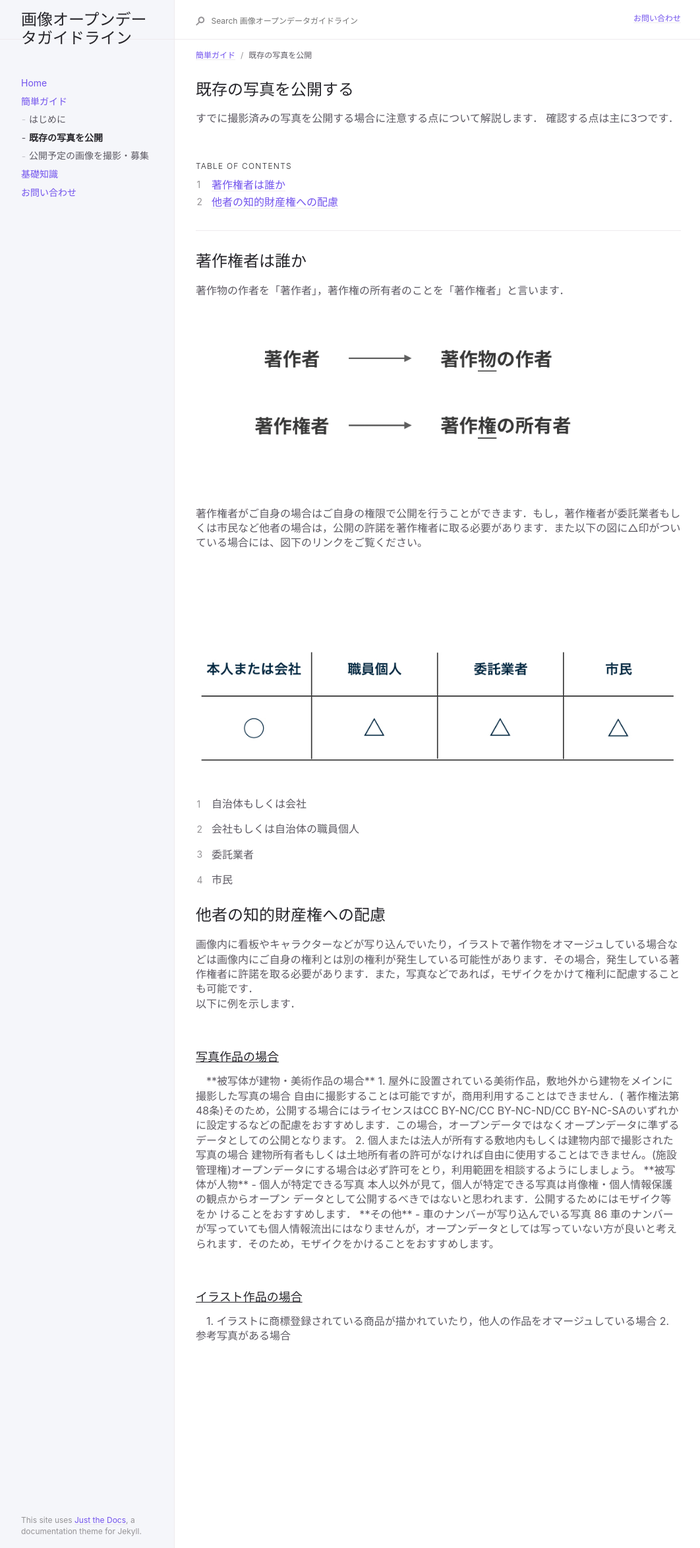
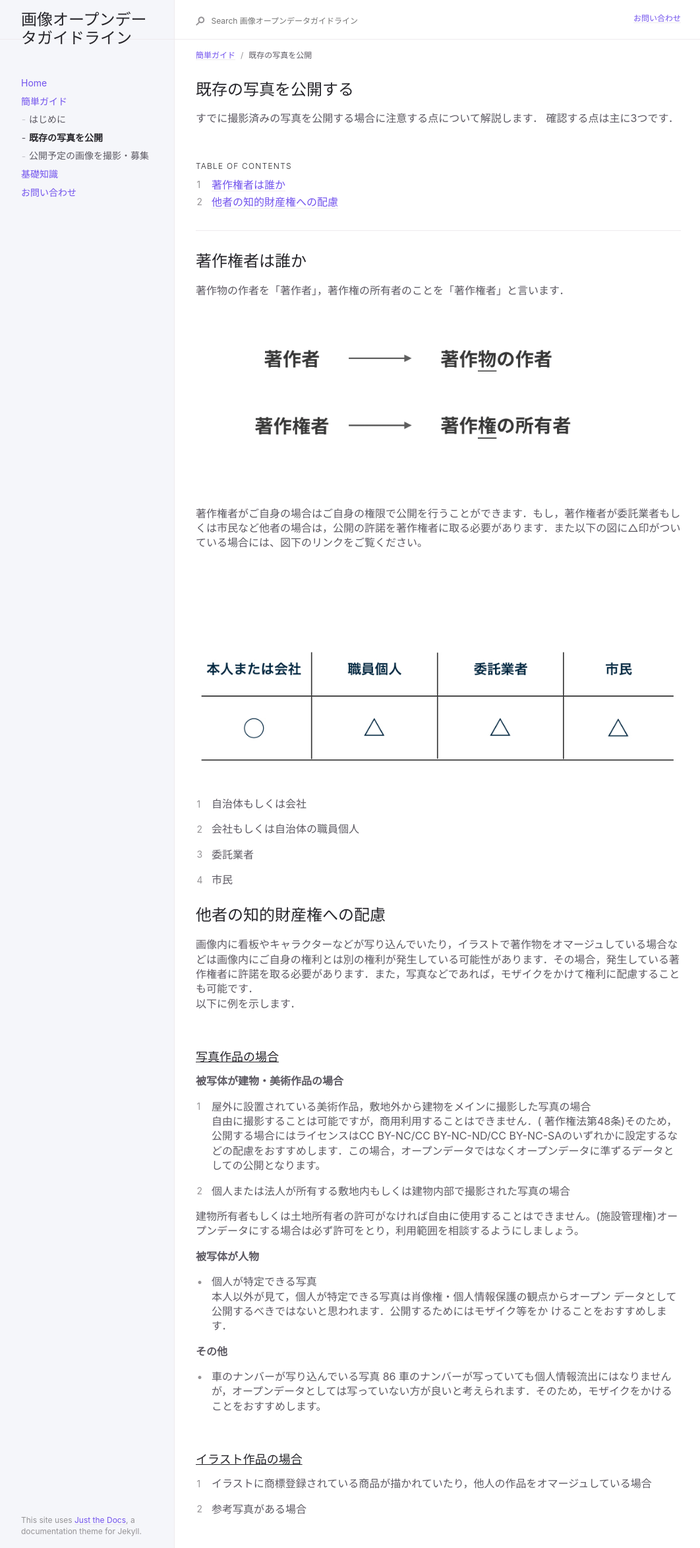
Before and after one commit to ayane0321/image-opendata-guide, a Jekyll site: the page built from docs/quick/already.md, in a window 1280 px wide. Shown: the whole page at 66% size, without its empty margins (91-1153 px from the left). Built offline with Jekyll 4.4.1, drawn with Linux system fonts in a browser that asks for light colours.

Commit message:
change already.md

```diff
--- a/docs/quick/already.md
+++ b/docs/quick/already.md
@@ -48,8 +48,6 @@ nav_order: 2
 <br>
 
 <h3><u> 写真作品の場合</u></h3>
-<p style="text-indent:1em">
-
 **被写体が建物・美術作品の場合**
 1. 屋外に設置されている美術作品，敷地外から建物をメインに撮影した写真の場合
   自由に撮影することは可能ですが，商用利用することはできません．( 著作権法第48条)そのため，公開する場合にはライセンスはCC BY-NC/CC BY-NC-ND/CC BY-NC-SAのいずれかに設定するなどの配慮をおすすめします．この場合，オープンデータではなくオープンデータに準ずるデータとしての公開となります。
@@ -68,15 +66,12 @@ nav_order: 2
 **その他**
 - 車のナンバーが写り込んでいる写真
  86 車のナンバーが写っていても個人情報流出にはなりませんが，オープンデータとしては写っていない方が良いと考えられます．そのため，モザイクをかけることをおすすめします。
-</p>
+
 
 <br>
 
 <h3><u>イラスト作品の場合</u></h3>
-<p style="text-indent:1em">
 
 1. イラストに商標登録されている商品が描かれていたり，他人の作品をオマージュしている場合
 
 2. 参考写真がある場合
-
-</p>
```
